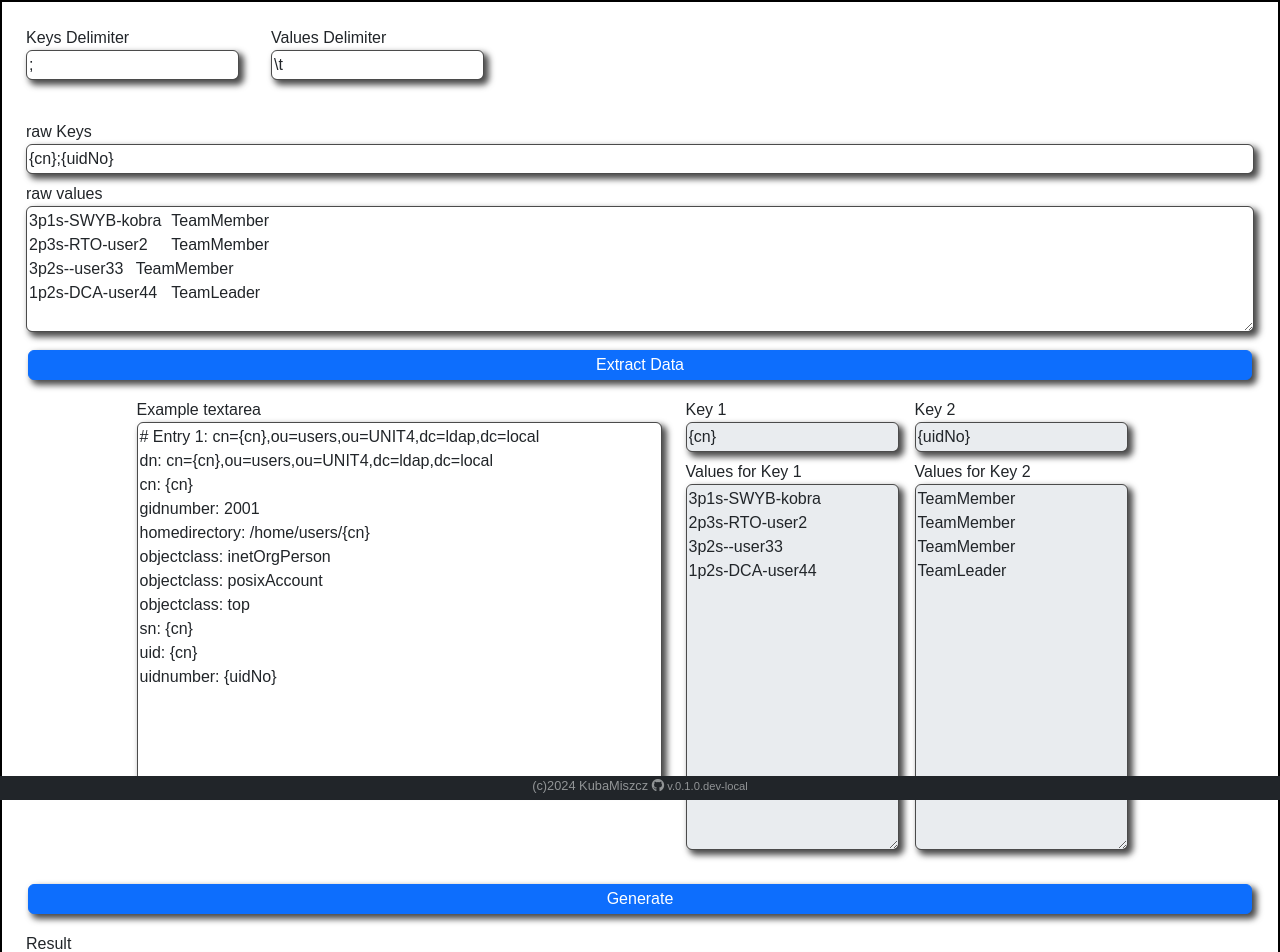
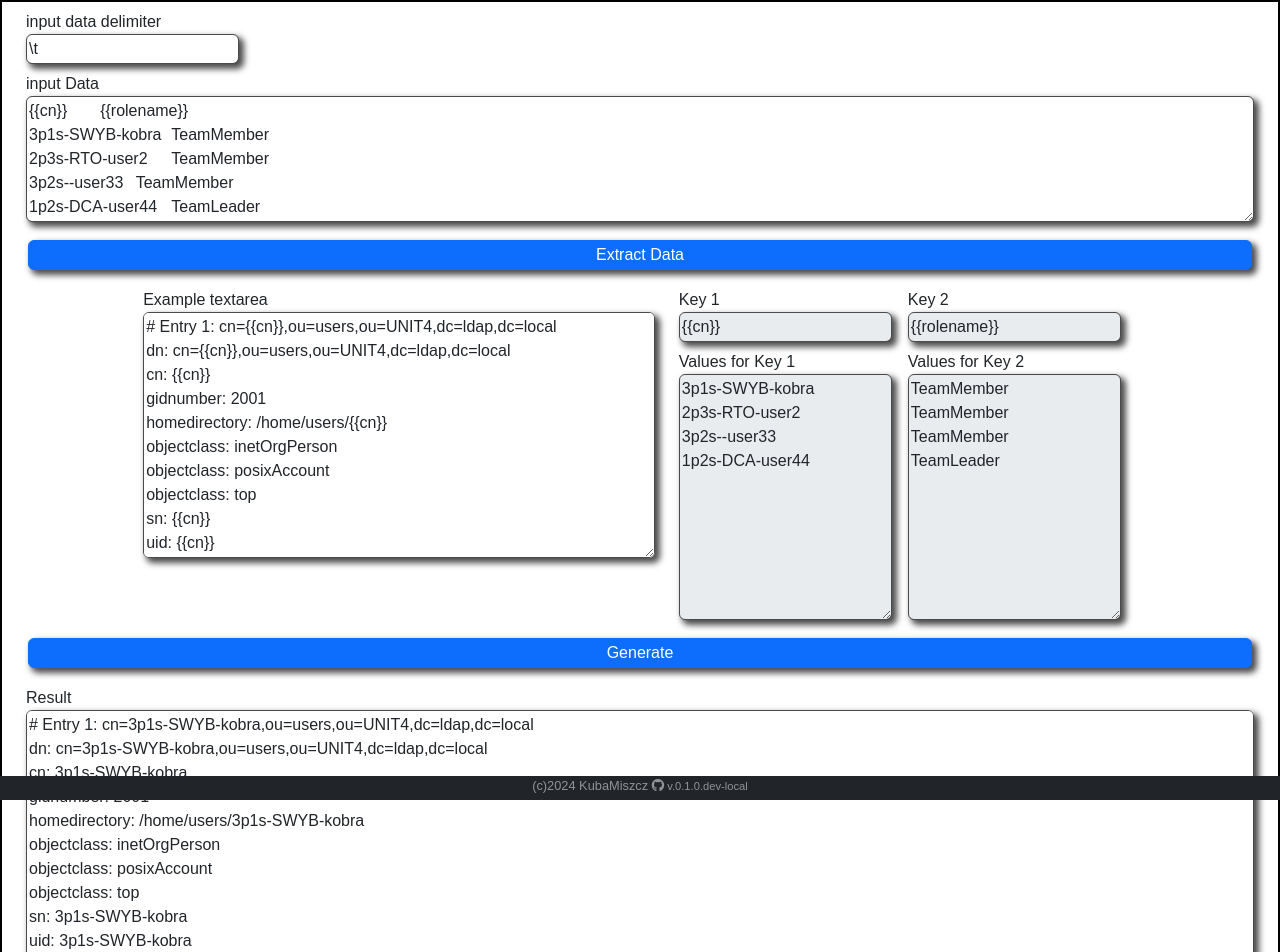
Before and after one commit to KubaMiszcz/BatchEntityMultiplicator, an Angular app: page /home-page in a window 1280 px wide. Shown: the top 952 px of the page. Built offline with nearby package versions, Linux system fonts and the light colour scheme.

Commit message:
reqfactor

```diff
--- a/src/app/pages/home-page/home-page.component.html
+++ b/src/app/pages/home-page/home-page.component.html
@@ -1,20 +1,14 @@
 <div class="d-flex jusstify-content-center">
-    <div class="form-group m-3">
-        <label for="exampleFormControlInput1">Keys Delimiter</label>
-        <input [(ngModel)]="keysDelimiterText" type="text" class="form-control mb-2" id="exampleFormControlInput21" placeholder="key">
-    </div>
-    <div class="form-group m-3">
-        <label for="exampleFormControlInput1">Values Delimiter</label>
-        <input [(ngModel)]="valuesDelimiterText" type="text" class="form-control mb-2" id="exampleFormControlInput211" placeholder="key">
+    <div class="form-group mx-3 my-0">
+        <label for="exampleFormControlInput1">input data delimiter</label>
+        <input [(ngModel)]="inputDataDelimiterText" type="text" class="form-control mb-2" id="exampleFormControlInput21" placeholder="key">
     </div>
 </div>
 
 <div class="d-flsex justify-content-center">
-    <div class="form-group m-3">
-        <label for="exampleFormControlInput1">raw Keys</label>
-        <input [(ngModel)]="inputData.singleRowWithAllKeys" type="text" class="form-control mb-2" id="exampleFormControlInput2121" placeholder="key">
-        <label for="exampleFormControlInput1" class="form-label">raw values</label>
-        <textarea [(ngModel)]="inputData.singleRowWithAllValues" aria-label="asads" class="form-control" name="asd" id="text2" rows="5"
+    <div class="form-group mx-3">
+        <label for="exampleFormControlInput1" class="form-label">input Data</label>
+        <textarea [(ngModel)]="inputData" aria-label="asads" class="form-control" name="asd" id="text2" rows="5"
             placeholder="values"></textarea>
     </div>
 </div>
@@ -27,26 +21,20 @@
     </div>
 </div>
 
-<div class="d-flex justify-content-center">
-    <div class="col-5 form-group me-4 mb-3 ">
+<div class="d-flex justify-content-center mx-3">
+    <div class="col-5 form-group me-4 ">
         <label for="exampleFormControlTextarea1">Example textarea</label>
-        <textarea [(ngModel)]="template" aria-label="asads" class="form-control" name="asd" id="text1" rows="15"
+        <textarea [(ngModel)]="template" aria-label="asads" class="form-control" name="asd" id="text1" rows="10"
             placeholder="tekst"></textarea>
     </div>
 
-    <div *ngFor="let item of keysWithValues; index as idx" class="form-group me-3 mb-3">
+    <div *ngFor="let item of keysWithValues; index as idx" class="form-group me-3 ">
         <label for="exampleFormControlInput1">Key {{idx+1}}</label>
         <input type="text" class="form-control mb-2" id="exampleFormControlInput21" placeholder="key" [value]="item.key" readonly disabled>
         <label for="exampleFormControlInput1" class="form-label">Values for Key {{idx+1}}</label>
-        <textarea aria-label="asads" class="form-control" name="asd" id="text2" rows="15"
+        <textarea aria-label="asads" class="form-control" name="asd" id="text2" rows="10"
             placeholder="values" readonly disabled [value]="item.values"></textarea>
     </div>
-    <!-- <div class="form-group me-3 mb-3">
-        <button type="button" name="" id="" class="btn btn-primary"
-            style="height: -webkit-fill-available; width: 2rem;" (click)="addKey()">
-            +
-        </button>
-    </div> -->
 </div>
 
 
@@ -59,10 +47,10 @@
 </div>
 
 
-<div class="d-flsex justify-content-center">
-    <div class="form-group m-3">
+<div class="d-flsex justify-content-center mx-3">
+    <div class="form-group">
         <label for="exampleFormControlInput1" class="form-label">Result</label>
-        <textarea [(ngModel)]="generatedOutput" aria-label="asads" class="form-control" name="asd" id="text1" rows="15"
+        <textarea [(ngModel)]="outputResults" aria-label="asads" class="form-control" name="asd" id="text1" rows="15"
             placeholder="tekst"></textarea>
     </div>
 </div>
--- a/src/app/pages/home-page/home-page.component.ts
+++ b/src/app/pages/home-page/home-page.component.ts
@@ -2,7 +2,7 @@ import { IKeyValues, KeyValues } from './../../models/KeyValues.model';
 import { AppService } from '../../services/app.service';
 import { Component, OnInit } from '@angular/core';
 import {
-  EXAMPLE_KEYSVALUES,
+  EXAMPLE_INPUT_DATA,
   EXAMPLE_TEMPLATE,
 } from 'src/assets/app-example-data';
 
@@ -12,58 +12,45 @@ import {
   styleUrls: ['./home-page.component.scss'],
 })
 export class HomePageComponent implements OnInit {
-  inputData = EXAMPLE_KEYSVALUES;
-  generatedOutput = 'result';
+  inputData = EXAMPLE_INPUT_DATA;
   template = EXAMPLE_TEMPLATE;
+  inputDataDelimiter = '';
+  inputDataDelimiterText = '\\t';
+  outputResults = 'output';
+
   keys: string[] = [];
   valuesRows: string[][] = [];
   keysWithValues: KeyValues[] = [];
 
   ignoredNewLineChar = '|';
-  keysDelimiter = ';';
-  keysDelimiterText = ';';
-  valuesDelimiter = '\t';
-  valuesDelimiterText = '\\t';
 
   constructor(private appService: AppService) {}
 
   ngOnInit(): void {
-    this.extractData();
+    this.validateDelimiter();
+    this.extractData(this.inputDataDelimiter);
     this.fillTextAreasContent(this.keys);
+    this.generateOutput();
   }
 
-  extractData() {
-    // this.validateInput();
-    this.validateDelimiters();
+  extractData(delimiter: string = '\t') {
+    this.validateDelimiter();
+    console.log(this.inputData);
 
-    this.keys = this.inputData.singleRowWithAllKeys.trim().split(this.keysDelimiter).map(k=>k.trim());
-    this.valuesRows = [];
+    let inputRows: string[][] = [];
+    this.inputData
+      .trim()
+      .split('\n')
+      .forEach((row) => {
+        console.log(row.split(delimiter));
+        inputRows.push(row.split(delimiter));
+      });
+    console.log(inputRows);
 
-    // this.appService.pivotArray(values);
-
-    this.inputData.singleRowWithAllValues
-    .trim()
-    .split('\n')
-    .forEach((row) => {
-      this.valuesRows.push(row.split(this.valuesDelimiter));
-    });
+    this.keys = inputRows[0];
+    this.valuesRows = inputRows.slice(1);
 
     this.fillTextAreasContent(this.keys);
-  }
-
-  validateDelimiters() {
-    if (this.keysDelimiterText==='\\t') {
-      this.keysDelimiter='\t'
-    }
-    if (this.keysDelimiterText==='\\n') {
-      this.keysDelimiter='\n'
-    }
-    if (this.valuesDelimiterText==='\\t') {
-      this.valuesDelimiter='\t'
-    }
-    if (this.valuesDelimiterText==='\\n') {
-      this.valuesDelimiter='\n'
-    }
   }
 
   fillTextAreasContent(keys: string[]) {
@@ -84,7 +71,6 @@ export class HomePageComponent implements OnInit {
     });
   }
 
-
   generateOutput() {
     // check if same length in stringvalues
     let result = '';
@@ -100,7 +86,14 @@ export class HomePageComponent implements OnInit {
       result += entryToAppend + '\n\n';
     });
 
-    this.generatedOutput = result;
+    this.outputResults = result;
     console.log(result);
   }
+
+  validateDelimiter() {
+    this.inputDataDelimiter =
+      this.inputDataDelimiterText === '\\t' ? '\t' : this.inputDataDelimiter;
+    this.inputDataDelimiter =
+      this.inputDataDelimiterText === '\\n' ? '\n' : this.inputDataDelimiter;
+  }
 }
--- a/src/assets/app-example-data.ts
+++ b/src/assets/app-example-data.ts
@@ -1,10 +1,5 @@
-import { IRawInputData } from 'src/app/models/KeyValues.model';
+export const EXAMPLE_TEMPLATE =
+  '# Entry 1: cn={{cn}},ou=users,ou=UNIT4,dc=ldap,dc=local\ndn: cn={{cn}},ou=users,ou=UNIT4,dc=ldap,dc=local\ncn: {{cn}}\ngidnumber: 2001\nhomedirectory: /home/users/{{cn}}\nobjectclass: inetOrgPerson\nobjectclass: posixAccount\nobjectclass: top\nsn: {{cn}}\nuid: {{cn}}\nuidnumber: {{rolename}}';
 
-export const EXAMPLE_TEMPLATE =
-  '# Entry 1: cn={cn},ou=users,ou=UNIT4,dc=ldap,dc=local\ndn: cn={cn},ou=users,ou=UNIT4,dc=ldap,dc=local\ncn: {cn}\ngidnumber: 2001\nhomedirectory: /home/users/{cn}\nobjectclass: inetOrgPerson\nobjectclass: posixAccount\nobjectclass: top\nsn: {cn}\nuid: {cn}\nuidnumber: {uidNo}';
-
-export const EXAMPLE_KEYSVALUES: IRawInputData = {
-  singleRowWithAllKeys: '{cn};{uidNo}',
-  singleRowWithAllValues:
-    '3p1s-SWYB-kobra\tTeamMember\n2p3s-RTO-user2\tTeamMember\n3p2s--user33\tTeamMember\n1p2s-DCA-user44\tTeamLeader\n',
-};
+export const EXAMPLE_INPUT_DATA: string =
+  '{{cn}}\t{{rolename}}\n3p1s-SWYB-kobra\tTeamMember\n2p3s-RTO-user2\tTeamMember\n3p2s--user33\tTeamMember\n1p2s-DCA-user44\tTeamLeader';
```
Also changed, not shown: src/app/models/KeyValues.model.ts (+5 -5 lines), 1 other file (tests, documents, lock files or other folders).
